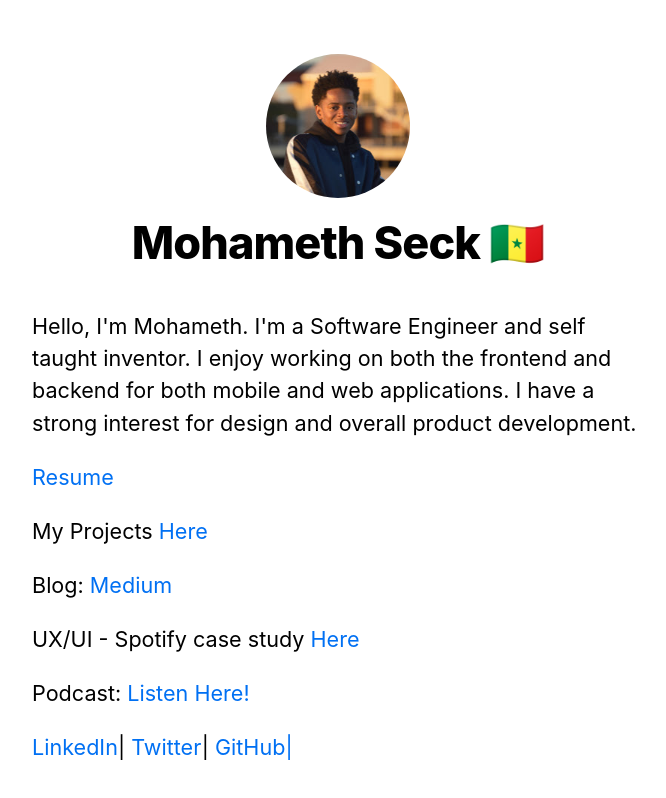
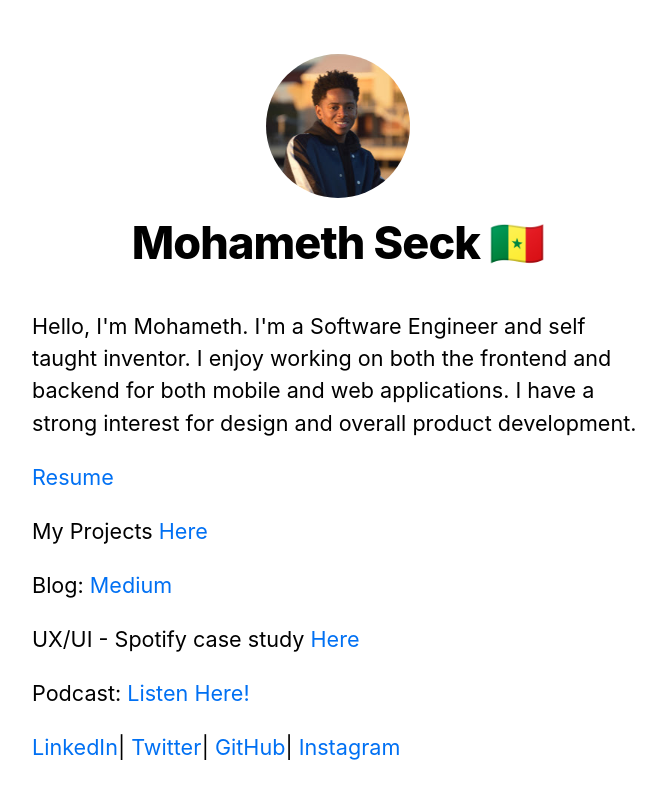
Before and after one commit to SeckMohameth/mohamethseck.com, a Next.js app: page / in a window 1280 px wide. Shown: the top 798 px of the page, without its empty margins (302-968 px from the left). Built offline with nearby package versions, Linux system fonts and the light colour scheme.

Commit message:
added IG link

```diff
--- a/pages/index.js
+++ b/pages/index.js
@@ -21,7 +21,7 @@ export default function Home() {
         <p>UX/UI - Spotify case study <a href="https://medium.com/@mohamethseck/putting-myself-in-the-designers-shoes-ui-ux-698bbe0f02ef" target="_blank"><a>Here</a></a></p>
         <p>Podcast: <Link href="/podcast/podcast-ep"><a>Listen Here!</a></Link></p>
 
-        <p><a href="https://www.linkedin.com/in/mrseck/" target="_blank">LinkedIn</a>| <a href="https://twitter.com/seck_mohameth" target="_blank">Twitter</a>| <a href="https://github.com/SeckMohameth" target="_blank">GitHub| </a> <a href="https://www.instagram.com/m0ney.m0/" target="_blank"></a></p>
+        <p><a href="https://www.linkedin.com/in/mrseck/" target="_blank">LinkedIn</a>| <a href="https://twitter.com/seck_mohameth" target="_blank">Twitter</a>| <a href="https://github.com/SeckMohameth" target="_blank">GitHub</a>| <a href="https://www.instagram.com/m0ney.m0/" target="_blank">Instagram</a></p>
 
       </section>
     </Layout>
```
